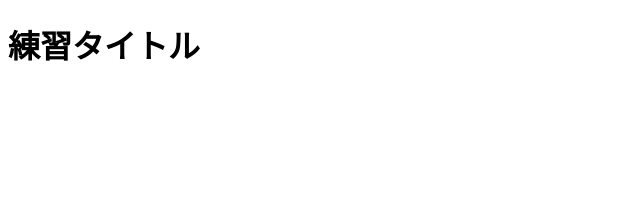
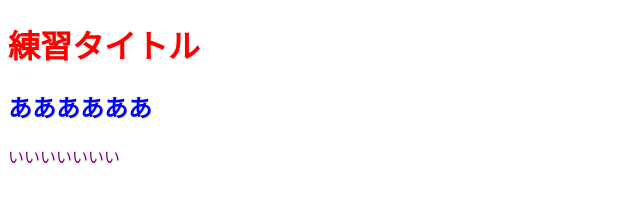
Before and after one commit to genka-beginner/GroupWork, a plain HTML site: page index.html/index.html in a window 1280 px wide. Shown: the whole page, without its empty margins (0-640 px from the left). Drawn offline with Linux system fonts and the light colour scheme; files that its build step writes are made by us from their sources.

Commit message:
html cssの変更

```diff
--- a/css/style.css
+++ b/css/style.css
@@ -1 +1,10 @@
 @charset "UTF-8";
+h1 {
+    color: red;
+}
+h2 {
+    color: blue;
+}
+p {
+    color: purple;
+}
--- a/index.html/index.html
+++ b/index.html/index.html
@@ -4,9 +4,12 @@
     <meta charset="UTF-8">
     <meta http-equiv="X-UA-Compatible" content="IE=edge">
     <meta name="viewport" content="width=device-width, initial-scale=1.0">
+<link rel="stylesheet" href="css/style.css">
     <title>Document</title>
 </head>
 <body>
     <h1>練習タイトル</h1>
+    <h2>ああああああ</h2>
+    <p>いいいいいいい</p>
 </body>
 </html>
```
Also changed, not shown: 1 other file.
